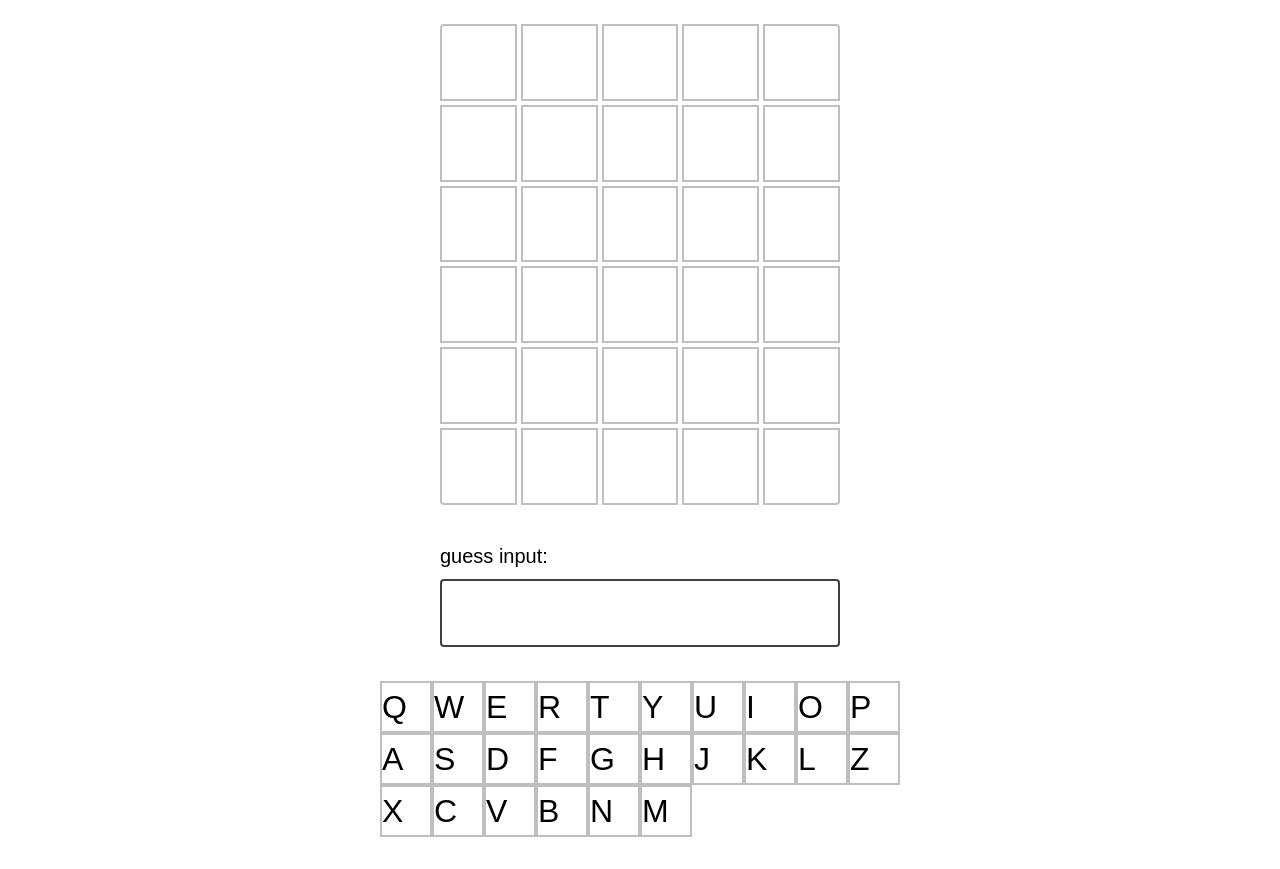
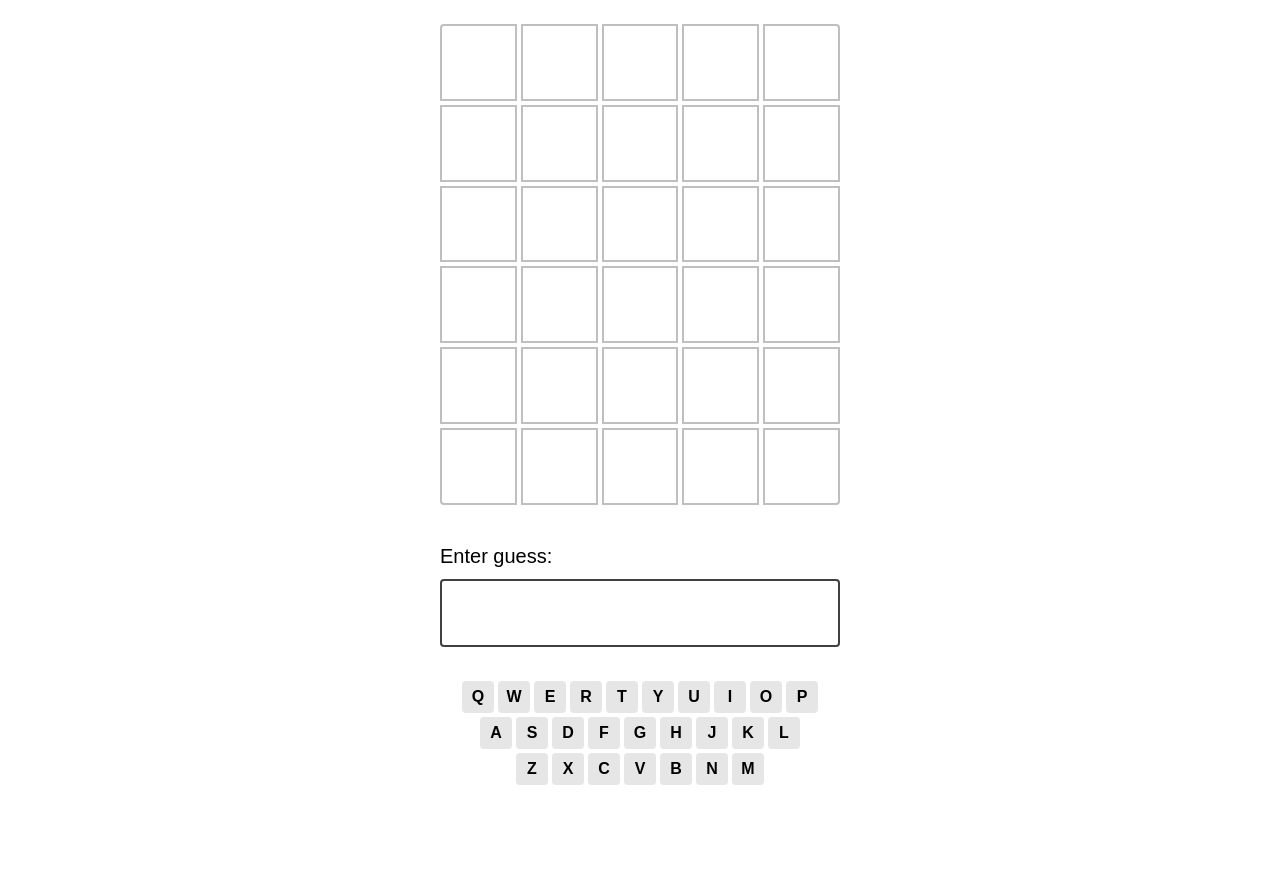
Before and after one commit to philipxs1/joy-react-wordle, a React app: page / in a window 1280 px wide. Shown: the part 72-941 px from the top of the page. After the commit the page ends 889 px from the top, so only its background shows below. Built offline with nearby package versions, Linux system fonts and the light colour scheme.

Commit message:
update keyboard and styles

```diff
--- a/src/components/Game/Game.js
+++ b/src/components/Game/Game.js
@@ -1,15 +1,17 @@
-import React, { use, useState } from "react";
+import React, { useState } from "react";
 
 import { sample } from "../../utils";
 import { WORDS } from "../../data";
 
 import GuessInput from "../GuessInput/GuessInput";
-import Guesslist from "../Guesslist/Guesslist";
-import Guess from "../Guess/Guess";
 
 import GuessResults from "../GuessResults";
 import { NUM_OF_GUESSES_ALLOWED } from "../../constants";
+import { checkGuess } from "../../game-helpers";
 
+import Happybanner from "../Happybanner/Happybanner";
+import Sadbanner from "../Sadbanner/Sadbanner";
+import Keyboard from "../Keyboard/Keyboard";
 // Pick a random word on every pageload.
 const answer = sample(WORDS);
 // To make debugging easier, we'll log the solution in the console.
@@ -17,22 +19,32 @@ console.info({ answer });
 
 function Game() {
   const [gameStatus, setGameStatus] = useState("running");
+
   const [guesses, setGuesses] = useState([]);
 
   function addNewGuess(guess) {
-    setGuesses((prev) => [...prev, guess]);
+    const nextGuess = [...guesses, guess];
+    setGuesses(nextGuess);
+
     if (guess === answer) {
       setGameStatus("win");
-    } else if (guesses.length >= NUM_OF_GUESSES_ALLOWED) {
+    } else if (nextGuess.length >= NUM_OF_GUESSES_ALLOWED) {
       setGameStatus("lost");
     }
   }
 
+  const validateGuess = guesses.map((guess) => checkGuess(guess, answer));
+
   return (
     <>
-      <GuessResults guesses={guesses} answer={answer} />
+      <GuessResults validateGuess={validateGuess} />
 
-      <GuessInput guesses={guesses} addNewGuess={addNewGuess} answer={answer} />
+      <GuessInput gameStatus={gameStatus} addNewGuess={addNewGuess} />
+
+      <Keyboard />
+
+      {gameStatus === "win" && <Happybanner guesses={guesses} />}
+      {gameStatus === "lost" && <Sadbanner />}
     </>
   );
 }
--- a/src/components/Guess/Guess.js
+++ b/src/components/Guess/Guess.js
@@ -1,17 +1,12 @@
 import React from "react";
 import { range } from "../../utils";
 
-import { checkGuess } from "../../game-helpers";
-
-function Guess({ value, answer }) {
-  const result = checkGuess(value, answer);
-  console.log({ result });
-
+function Guess({ value }) {
   return (
     <p className="guess">
       {range(5).map((num) => (
-        <span key={num} className={`cell ${result && result[num].status}`}>
-          {value ? value[num] : undefined}
+        <span key={num} className={`cell ${value && value[num].status}`}>
+          {value ? value[num].letter : undefined}
         </span>
       ))}
     </p>
--- a/src/components/GuessInput/GuessInput.js
+++ b/src/components/GuessInput/GuessInput.js
@@ -1,10 +1,6 @@
 import React, { useState } from "react";
 
-import Happybanner from "../Happybanner/Happybanner";
-import Sadbanner from "../Sadbanner/Sadbanner";
-import Keyboard from "../Keyboard/Keyboard";
-
-function GuessInput({ addNewGuess, answer, guesses }) {
+function GuessInput({ addNewGuess, gameStatus }) {
   const [guess, setGuess] = useState("");
 
   function handleSubmit(e) {
@@ -14,17 +10,13 @@ function GuessInput({ addNewGuess, answer, guesses }) {
     setGuess("");
   }
 
-  const isCorrect = answer === guesses.at(-1);
-  const isGameOver = guesses.length >= 6;
-
   return (
     <>
-      {!isCorrect && !isGameOver && (
       <form onSubmit={handleSubmit} className="guess-input-wrapper">
-          <label htmlFor="guess-input"> guess input:</label>
+        <label htmlFor="guess-input"> Enter guess:</label>
         <input
           required
-
+          disabled={gameStatus !== "running"}
           value={guess}
           onChange={(e) => setGuess(e.target.value.toUpperCase())}
           id="guess-input"
@@ -33,11 +25,6 @@ function GuessInput({ addNewGuess, answer, guesses }) {
           title="5 letter word"
         />
       </form>
-      )}
-      {isCorrect && <Happybanner guesses={guesses} />}
-      {isGameOver && !isCorrect && <Sadbanner answer={answer} />}
-
-      <Keyboard />
     </>
   );
 }
--- a/src/components/GuessResults/GuessResults.js
+++ b/src/components/GuessResults/GuessResults.js
@@ -3,11 +3,12 @@ import { NUM_OF_GUESSES_ALLOWED } from "../../constants";
 import { range } from "../../utils";
 import Guess from "../Guess/Guess";
 
-function GuessResults({ guesses, answer }) {
+function GuessResults({ validateGuess }) {
+  console.log(validateGuess);
   return (
     <div className="GuessResults">
       {range(NUM_OF_GUESSES_ALLOWED).map((num) => (
-        <Guess key={num} value={guesses[num]} answer={answer} />
+        <Guess key={num} value={validateGuess[num]} />
       ))}
     </div>
   );
--- a/src/components/Keyboard/Keyboard.js
+++ b/src/components/Keyboard/Keyboard.js
@@ -1,23 +1,17 @@
 import React from "react";
-import { KEY1, KEY2, KEY3 } from "../../data";
+import { QWERTY } from "../../data";
 
 function Keyboard() {
   return (
     <div className="keyboard-wrapper">
-      {KEY1.map((key, id) => (
-        <span className="keyboard-span" key={id}>
-          {key}
-        </span>
-      ))}
-      {KEY2.map((key, id) => (
-        <span className="keyboard-span" key={id}>
-          {key}
-        </span>
-      ))}
-      {KEY3.map((key, id) => (
-        <span className="keyboard-span" key={id}>
-          {key}
-        </span>
+      {QWERTY.map((row, id) => (
+        <div className="keyboard-row" key={id}>
+          {row.map((letter) => (
+            <div className="keyboard-letter" key={letter}>
+              {letter}
+            </div>
+          ))}
+        </div>
       ))}
     </div>
   );
--- a/src/data.js
+++ b/src/data.js
@@ -51,6 +51,8 @@ export const WORDS = [
   "SOUND",
 ];
 
-export const KEY1 = ["Q", "W", "E", "R", "T", "Y", "U", "I", "O", "P"];
-export const KEY2 = ["A", "S", "D", "F", "G", "H", "J", "K", "L"];
-export const KEY3 = ["Z", "X", "C", "V", "B", "N", "M"];
+export const QWERTY = [
+  ["Q", "W", "E", "R", "T", "Y", "U", "I", "O", "P"],
+  ["A", "S", "D", "F", "G", "H", "J", "K", "L"],
+  ["Z", "X", "C", "V", "B", "N", "M"],
+];
--- a/src/styles.css
+++ b/src/styles.css
@@ -232,16 +232,25 @@ h1 {
 }
 
 .keyboard-wrapper {
-  display: grid;
-  grid-template-columns: repeat(10, 1fr);
-  grid-template-rows: repeat(3, 1fr);
-  justify-content: center;
+  display: flex;
+  flex-direction: column;
+
+  gap: 4px;
 }
 
-.keyboard-span {
-  position: relative;
-  aspect-ratio: 1 / 1;
-  border: 2px solid var(--color-gray-700);
-  border-radius: var(--radius);
-  font-size: 2rem;
+.keyboard-row {
+  display: flex;
+  justify-content: center;
+  gap: 4px;
 }
+
+.keyboard-letter {
+  width: 2rem;
+  height: 2rem;
+  background-color: var(--color-gray-900);
+  display: grid;
+  place-content: center;
+  border-radius: 4px;
+  font-size: 1rem;
+  font-weight: 600;
+}
```
Lines whose indentation alone changed are shown as unchanged.
